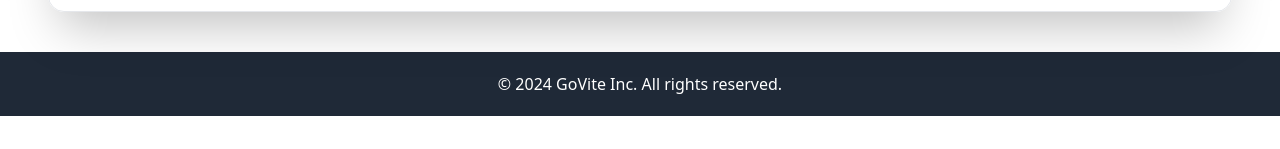
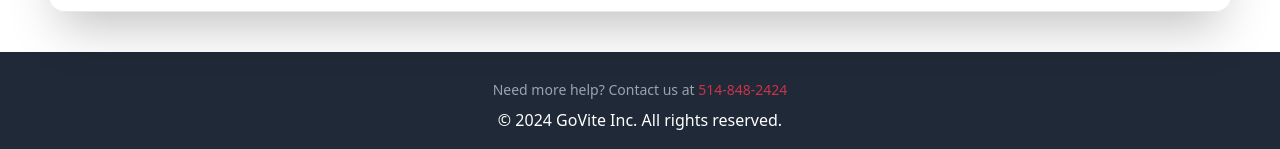
Before and after one commit to JayC-SF/GoVite.Inc-SOEN341_Project_F24, a React (Vite) app in the folder frontend/: page / in a window 1280 px wide. Shown: the part 1419-1568 px from the top of the page. Before the commit the page ends 1535 px from the top, so only its background shows below. Built offline with nearby package versions, Linux system fonts and the light colour scheme.

Commit message:
Footer info update

```diff
--- a/frontend/src/modules/Footer.tsx
+++ b/frontend/src/modules/Footer.tsx
@@ -2,11 +2,17 @@
 const Footer = () => {
   return (
     <div>
-    <footer className="bg-gray-800 text-white py-5 mt-10 w-full">
-      <div className="container mx-auto text-center">
-        <p>&copy; {new Date().getFullYear()} GoVite Inc. All rights reserved.</p>
-      </div>
-    </footer>
+      <footer className="bg-gray-800 text-white py-5 mt-10 w-full">
+        <div className="container mx-auto text-center">
+          <p className="text-sm text-gray-400 mt-2 mb-2">
+            Need more help? Contact us at{" "}
+            <a href="tel:514-848-2424" className="text-[#ca3448] hover:text-[#E9D3D7]">
+              514-848-2424
+            </a>
+          </p>
+          <p>&copy; {new Date().getFullYear()} GoVite Inc. All rights reserved.</p>
+        </div>
+      </footer>
     </div>
   );
 };
```
